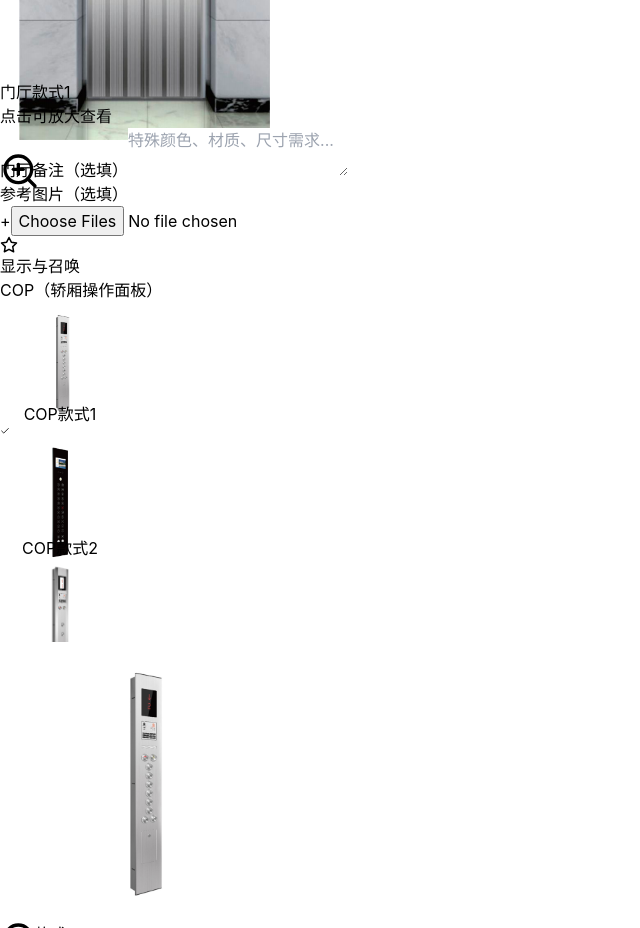
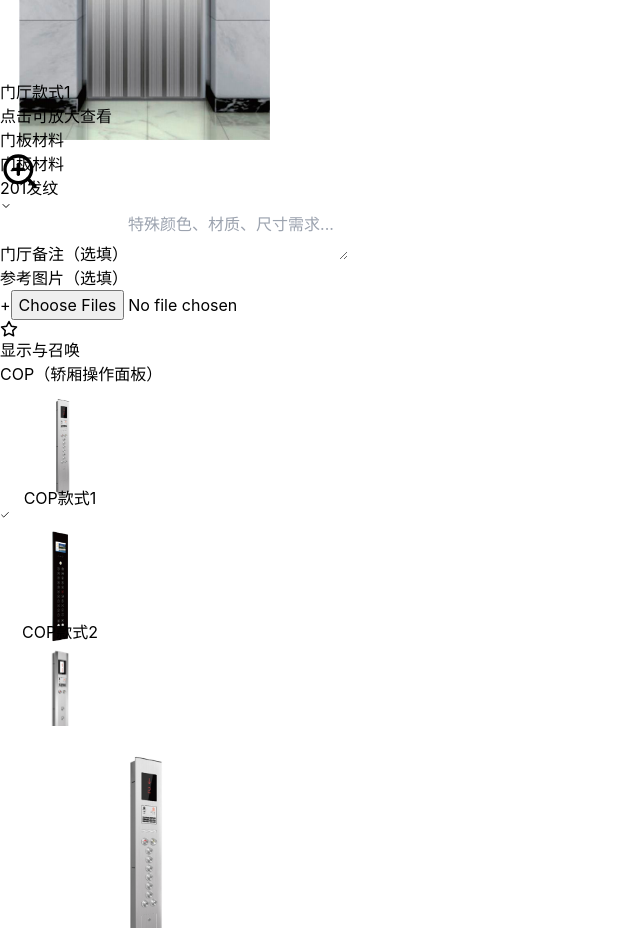
Before and after one commit to guoylyy/crystal-sales, a React (Vite) app in the folder elevator-shop/: page /quotation in a window 1280 px wide. Shown: the part 4360-5288 px from the top of the page, without its empty margins (0-640 px from the left). Built offline with nearby package versions, Linux system fonts and the light colour scheme.

Commit message:
feat: 新增门板材料下拉选项框

```diff
--- a/elevator-shop/src/data/elevatorQuote.ts
+++ b/elevator-shop/src/data/elevatorQuote.ts
@@ -457,6 +457,7 @@ export interface QuoteSelections {
 
   // 门厅（图片选择）
   doorPresetId: string       // 门厅预设
+  hallDoorMaterial: string   // 门板材料
   doorRemarks: string        // 门厅备注
   doorRefImages: string[]    // 门厅参考图片
 
@@ -622,6 +623,7 @@ export const DEFAULT_SELECTIONS: QuoteSelections = {
   wallFront: '201发纹',
   carDoor: '201发纹',
   doorPresetId: 'door-1',
+  hallDoorMaterial: '201发纹',
   doorRemarks: '',
   doorRefImages: [],
   display: '6.4寸蓝底白字',
--- a/elevator-shop/src/pages/QuotationPage.tsx
+++ b/elevator-shop/src/pages/QuotationPage.tsx
@@ -965,6 +965,21 @@ export default function QuotationPage() {
                 items={DOOR_PRESETS}
                 selectedId={selections.doorPresetId}
                 onSelect={id => update('doorPresetId', id)}
+                sideContent={
+                  <div>
+                    <div className="text-xs font-semibold text-gray-500 mb-2">门板材料</div>
+                    <div className="grid grid-cols-1 gap-2">
+                      <div className="flex items-center gap-1.5">
+                        <label className="text-xs font-semibold text-gray-600 w-14 flex-shrink-0">门板材料</label>
+                        <SearchableSelect
+                          options={wallOptions}
+                          value={selections.hallDoorMaterial}
+                          onChange={v => update('hallDoorMaterial', v)}
+                        />
+                      </div>
+                    </div>
+                  </div>
+                }
               />
 
               <DecorationModuleFooter
```
